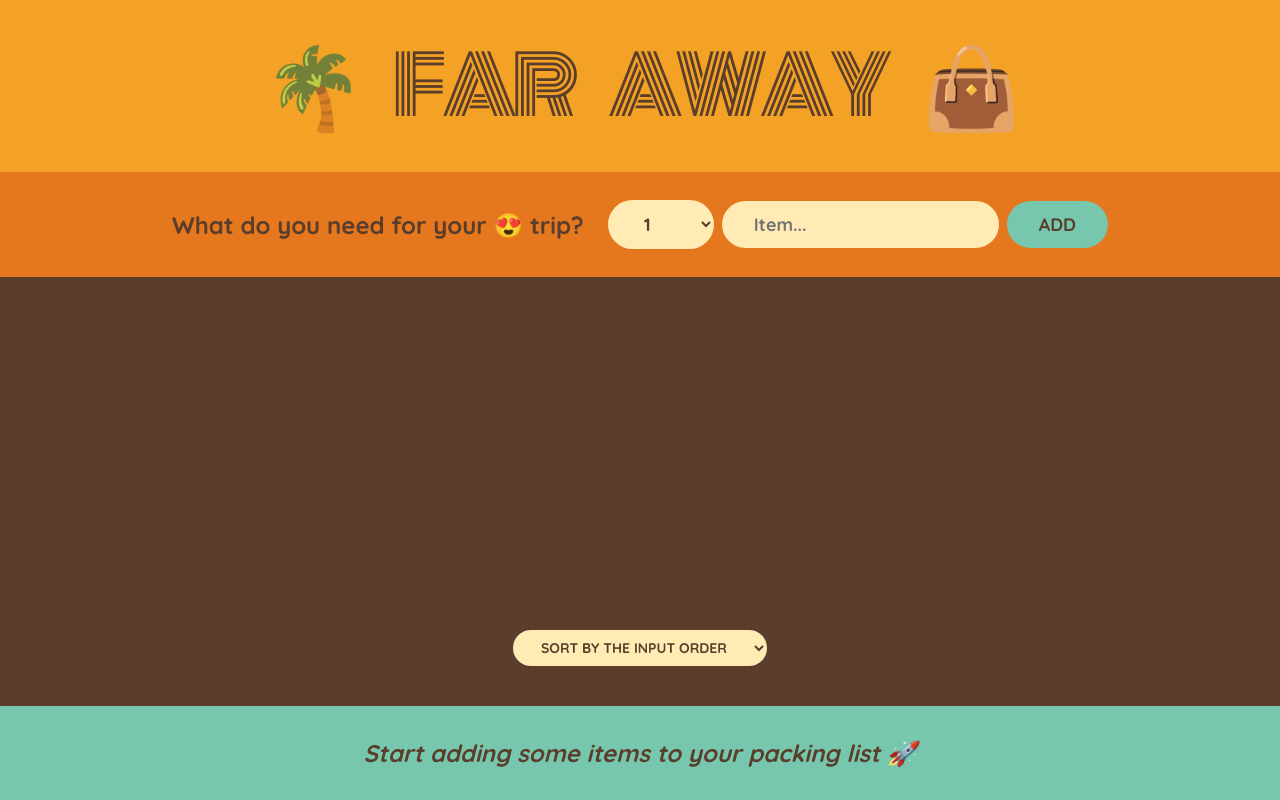
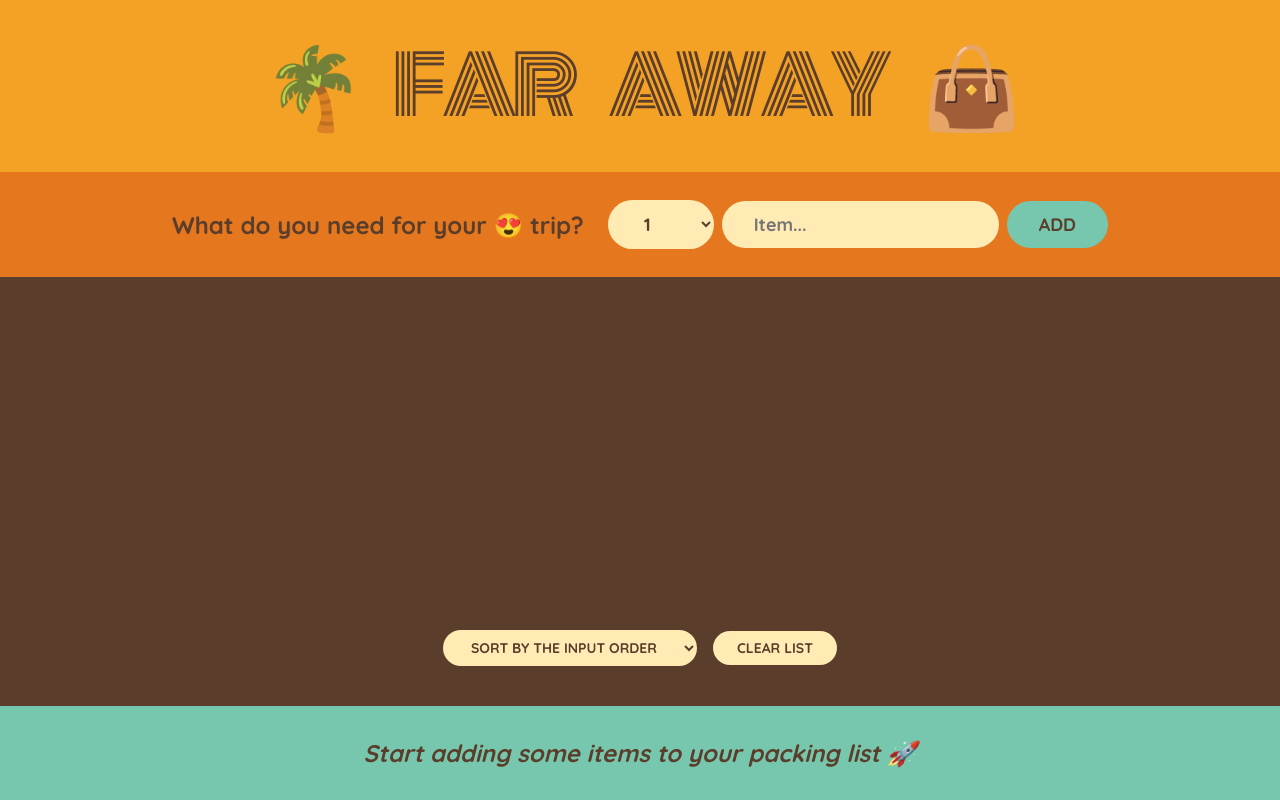
Before and after one commit to ivantxo/05_travel_list, a React (Create React App) app: page / in a window 1280 px wide. Built offline with nearby package versions, Linux system fonts and the light colour scheme.

Commit message:
Clearing the list of items

```diff
--- a/src/App.js
+++ b/src/App.js
@@ -24,6 +24,13 @@ function App() {
     );
   }
 
+  function handleDeleteAllItems() {
+    const confirmed = window.confirm(
+      "Are you sure you went to delete all items?"
+    );
+    if (confirmed) setItems([]);
+  }
+
   return (
     <div className="app">
       <Logo />
@@ -32,6 +39,7 @@ function App() {
         items={items}
         onDeleteItem={handleDeleteItem}
         onToggleItem={handleToggleItem}
+        onDeleteAllItems={handleDeleteAllItems}
       />
       <Stats items={items} />
     </div>
--- a/src/PackingList.js
+++ b/src/PackingList.js
@@ -1,7 +1,7 @@
 import { useState } from "react";
 import Item from "./Item";
 
-function PackingList({ items, onDeleteItem, onToggleItem }) {
+function PackingList({ items, onDeleteItem, onToggleItem, onDeleteAllItems }) {
   const [sortBy, setSortBy] = useState("input");
 
   let sortedItems;
@@ -39,6 +39,8 @@ function PackingList({ items, onDeleteItem, onToggleItem }) {
           <option value="description">Sort by description</option>
           <option value="packed">Sort by packed status</option>
         </select>
+
+        <button onClick={onDeleteAllItems}>Clear List</button>
       </div>
     </div>
   );
```
